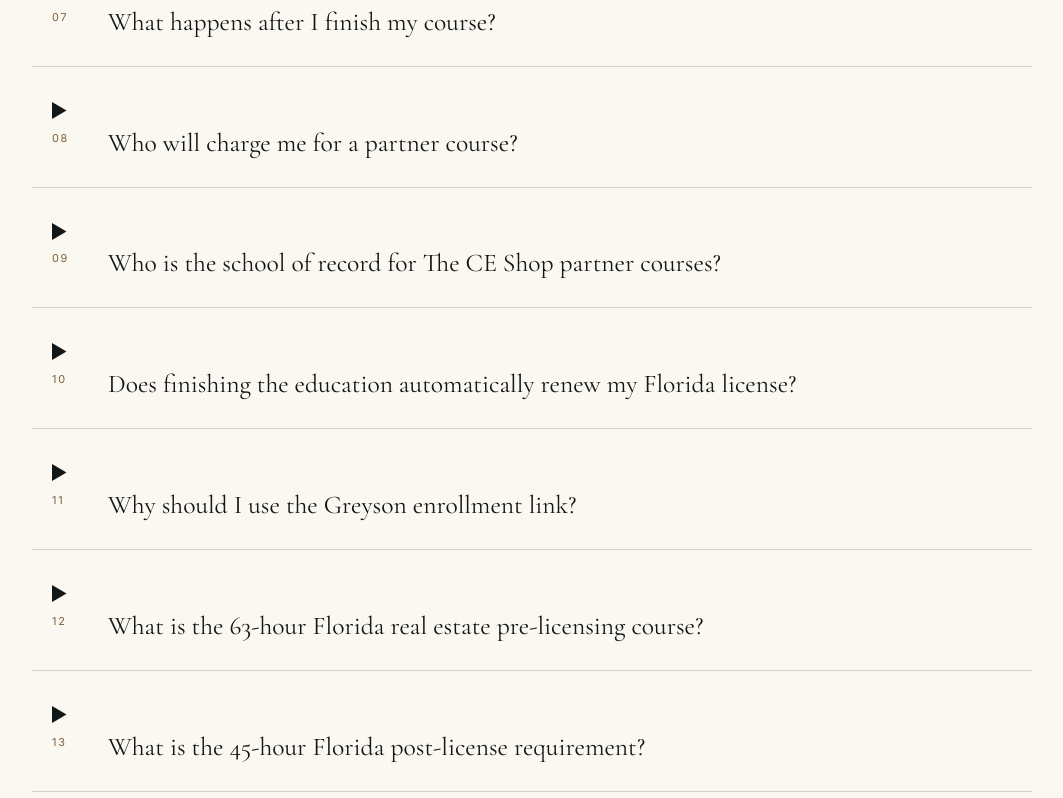
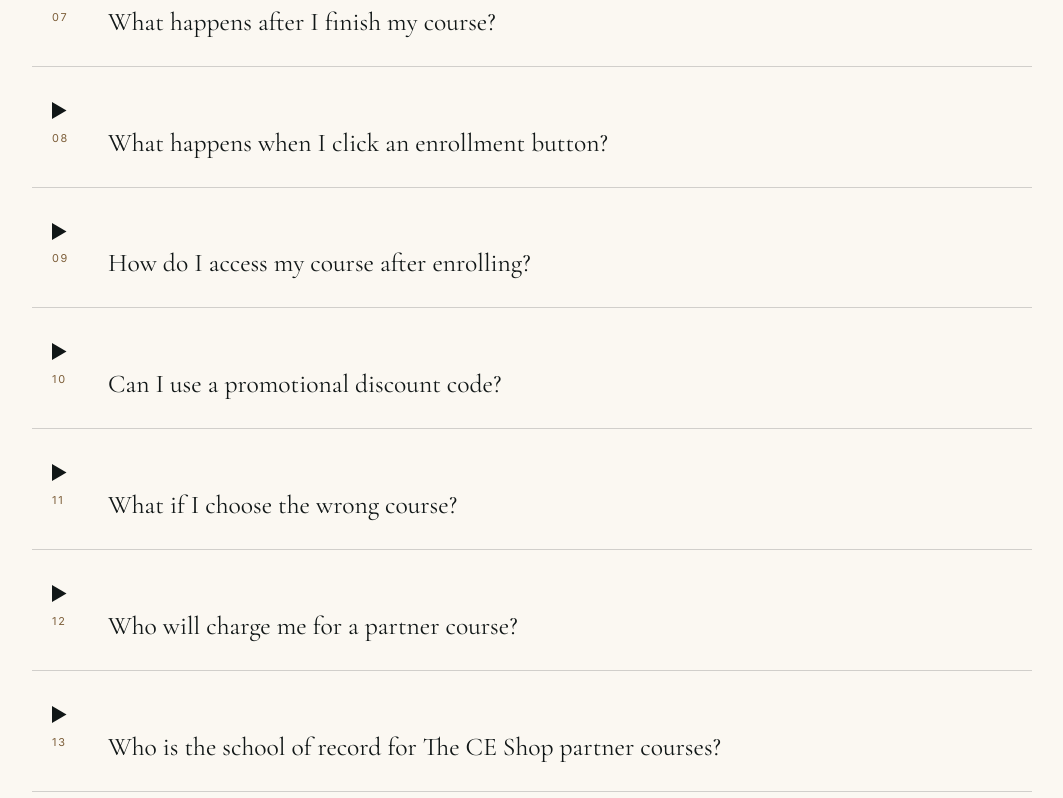
Before and after one commit to BrianLook/Greyson-Institute-Website, a Next.js app: page /faq in a window 1280 px wide. Shown: the part 1282-2080 px from the top of the page, without its empty margins (108-1171 px from the left). Built offline with nearby package versions, Linux system fonts and the light colour scheme.

Commit message:
Answer new-student checkout, access, discounts and course-change questions

```diff
--- a/app/faq/page.tsx
+++ b/app/faq/page.tsx
@@ -44,6 +44,26 @@ const faqs = [
       "That depends on the course. Greyson will explain the likely next licensing step, while the course provider handles the classroom, course completion, certificate, and applicable regulatory reporting. Completing required education does not by itself complete every DBPR renewal or licensing step.",
   },
   {
+    question: "What happens when I click an enrollment button?",
+    answer:
+      "Greyson opens the selected course or package on our co-branded The CE Shop storefront in a new tab. You can review the course details and current price before deciding whether to add anything to your cart. Clicking a Greyson course link is not a purchase.",
+  },
+  {
+    question: "How do I access my course after enrolling?",
+    answer:
+      "The CE Shop manages student accounts, checkout confirmation, course access, and the online learning experience. Follow the instructions provided during checkout and in your enrollment communications. For login, classroom, or payment issues, contact The CE Shop's customer support.",
+  },
+  {
+    question: "Can I use a promotional discount code?",
+    answer:
+      "The CE Shop controls promotional prices and discount eligibility. If a promotion applies to your selected course, follow the instructions in The CE Shop's cart. Verify the final total at checkout, because offers may change and some courses or packages may not qualify.",
+  },
+  {
+    question: "What if I choose the wrong course?",
+    answer:
+      "Before purchasing, verify your license type, renewal history, and live Florida DBPR record. If you already enrolled and think you selected the wrong course, contact The CE Shop promptly about its cancellation, refund, or course-change policies. Greyson can help you understand the likely education path, but the provider handles changes to purchased courses.",
+  },
+  {
     question: "Who will charge me for a partner course?",
     answer:
       "Payment and checkout for courses offered through Greyson's co-branded The CE Shop links are handled by The CE Shop. Greyson directs you to the partner course page rather than collecting your course payment.",
@@ -59,9 +79,9 @@ const faqs = [
       "No. Completing required education is only one part of many Florida renewal or licensing paths. You may still need to complete DBPR account steps, pay renewal fees, satisfy application or examination requirements, or complete another state requirement. Always verify your live DBPR record.",
   },
   {
-    question: "Why should I use the Greyson enrollment link?",
+    question: "Why start at Greyson Institute before enrolling?",
     answer:
-      "Greyson's co-branded enrollment links help attribute eligible purchases to our affiliate partnership. Use the course link provided on GreysonInstitute.com rather than searching for the course separately.",
+      "Greyson helps you find the education that likely applies to your Florida license, compare relevant packages, and open the selected course on our co-branded The CE Shop storefront. Greyson may earn a commission from eligible purchases made through those partner links. The CE Shop provides the courses and processes payment.",
   },
   {
     question: "What is the 63-hour Florida real estate pre-licensing course?",
```
